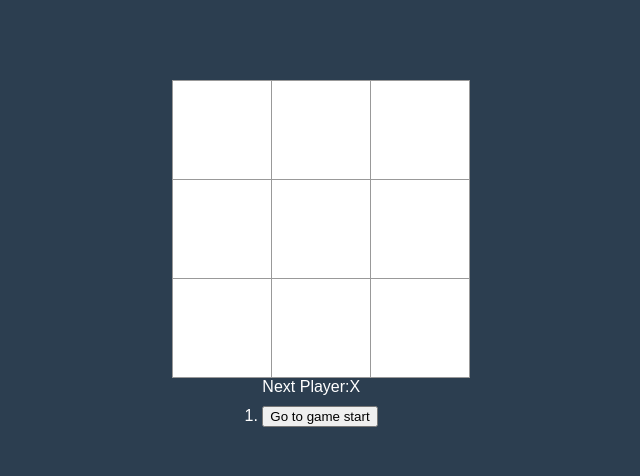
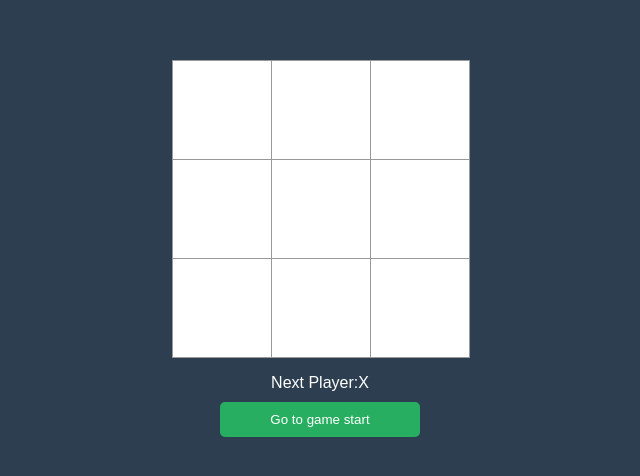
Before and after one commit to piwe2004/tictactoe-app, a React (Create React App) app: page / in a window 1280 px wide. Shown: the part 146-622 px from the top of the page, without its empty margins (320-960 px from the left). Built offline with nearby package versions, Linux system fonts and the light colour scheme.

Commit message:
css 수정

```diff
--- a/src/App.css
+++ b/src/App.css
@@ -6,7 +6,7 @@
     align-items: center;
 }
 
-.game-info {
+.game_info {
     margin-top: 16px;
     width: 100%;
     display: flex;
@@ -16,7 +16,7 @@
 }
 
 
-.move-button {
+.move_button {
     width: 200px;
     background-color: #27ae60;
     border-width: 0px;
--- a/src/App.js
+++ b/src/App.js
@@ -57,7 +57,7 @@ function App() {
     const desc = move
       ? "Go to move" + move
       : "Go to game start"
-      return <li key={move}><button onClick={()=>jumpTo(move)}>{desc}</button></li>
+      return <li key={move}><button className="move_button" onClick={()=>jumpTo(move)}>{desc}</button></li>
   });
 
   const jumpTo = (i) => {
@@ -73,7 +73,7 @@ function App() {
       </div>
       <div className="game_info">
         <div className="status">{status}</div>
-        <ol>
+        <ol style={{ listStyle: 'none' }}>
           {moves}
         </ol>
       </div>
```
